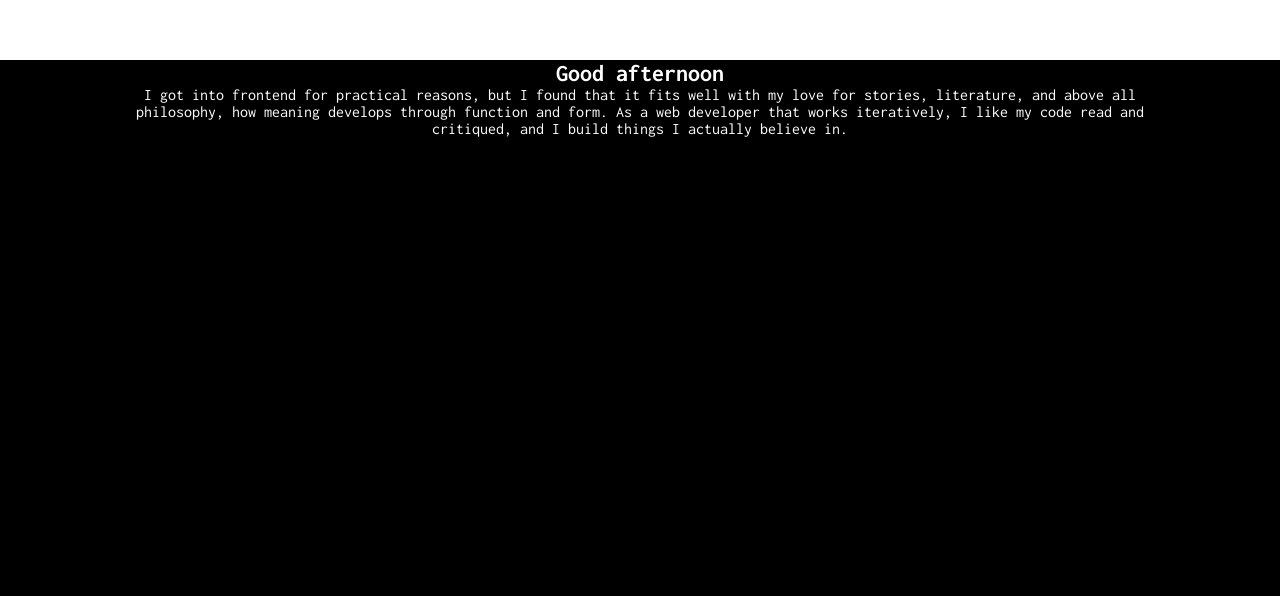
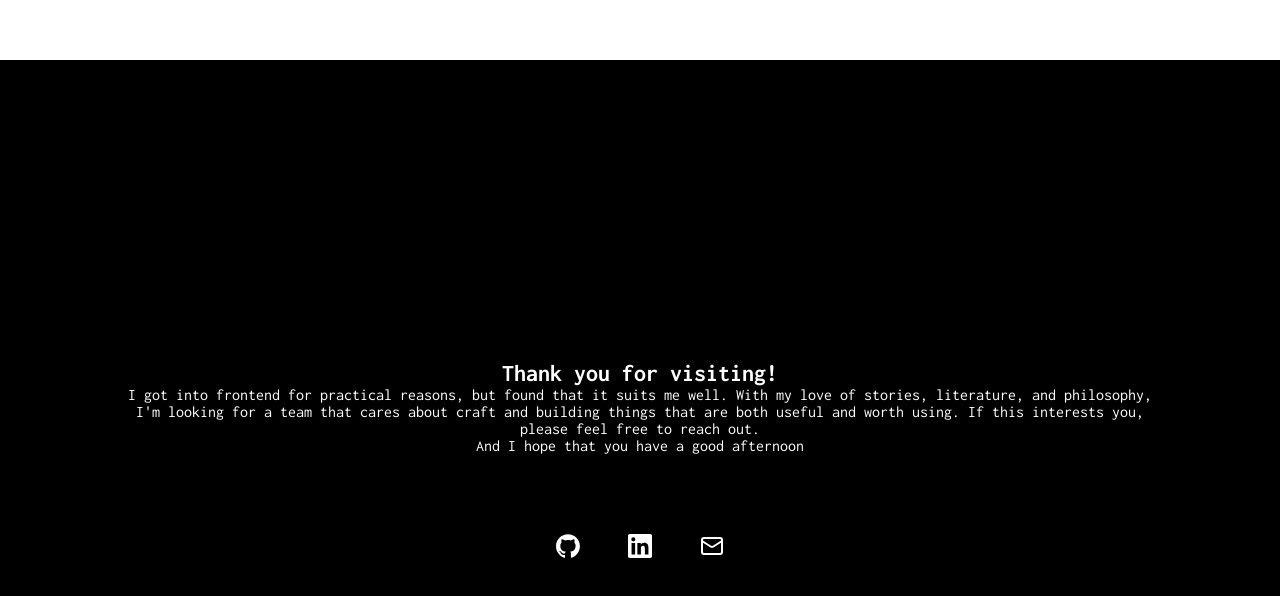
Before and after one commit to KungSisyfos/philipandersson.dev, a SvelteKit app: page / in a window 1280 px wide. Shown: the part 3471-4067 px from the top of the page. Built offline with nearby package versions, Linux system fonts and the light colour scheme.

Commit message:
added about section

```diff
--- a/package.json
+++ b/package.json
@@ -59,6 +59,6 @@
 		"svelte"
 	],
 	"dependencies": {
-		"lucide-svelte": "^0.577.0"
+		"@lucide/svelte": "^1.0.0-rc.0"
 	}
 }
--- a/src/routes/+page.svelte
+++ b/src/routes/+page.svelte
@@ -1,5 +1,7 @@
 <script>
 	import ProjectCard from '$lib/components/ProjectCard.svelte';
+
+	import Mail from '@lucide/svelte/icons/mail';
 
 	const hourOfTheDay = new Date().getHours();
 </script>
@@ -39,13 +41,65 @@
 
 <section id="about">
 	<div class="about-content">
-		<h2>{hourOfTheDay < 12 ? 'Good morning' : 'Good afternoon'}</h2>
+		<h2>Thank you for visiting!</h2>
 		<p>
-			I got into frontend for practical reasons, but I found that it fits well with my love for
-			stories, literature, and above all philosophy, how meaning develops through function and form.
-			As a web developer that works iteratively, I like my code read and critiqued, and I build
-			things I actually believe in.
+			I got into frontend for practical reasons, but found that it suits me well. With my love of
+			stories, literature, and philosophy, I'm looking for a team that cares about craft and
+			building things that are both useful and worth using. If this interests you, please feel free
+			to reach out.
 		</p>
+		<p>
+			And I hope that you have a {hourOfTheDay < 12
+				? 'good morning'
+				: hourOfTheDay < 18
+					? 'good afternoon'
+					: 'good evening'}
+		</p>
+	</div>
+	<div class="links">
+		<a href="https://github.com/KungSisyfos" aria-label="github link">
+			<svg
+				xmlns="http://www.w3.org/2000/svg"
+				width="24"
+				height="24"
+				viewBox="0 0 98 96"
+				fill="currentColor"
+			>
+				<path
+					d="M48.854 0C21.839 0 0 22 0 49.217c0 21.756 13.993 40.172 33.405 46.69 2.427.49
+  3.316-1.059 3.316-2.362 0-1.141-.08-5.052-.08-9.127-13.59
+  2.934-16.42-5.867-16.42-5.867-2.184-5.704-5.42-7.17-5.42-7.17-4.448-3.015.324-3.015.324-3.015
+  4.934.326 7.523 5.052 7.523 5.052 4.367 7.496 11.404 5.378 14.235 4.074.404-3.178 1.699-5.378
+  3.074-6.6-10.839-1.141-22.243-5.378-22.243-24.283 0-5.378 1.94-9.778
+  5.014-13.2-.485-1.222-2.184-6.275.486-13.038 0 0 4.125-1.304 13.426 5.052a46.97 46.97 0 0 1
+  12.214-1.63c4.125 0 8.33.571 12.213 1.63 9.302-6.356 13.427-5.052 13.427-5.052 2.67 6.763.97
+  11.816.485 13.038 3.155 3.422 5.015 7.822 5.015 13.2 0 18.905-11.404 23.06-22.324 24.283 1.78
+  1.548 3.316 4.481 3.316 9.126 0 6.6-.08 11.897-.08 13.526 0 1.304.89 2.853 3.316 2.364
+  19.412-6.52 33.405-24.935 33.405-46.691C97.707 22 75.788 0 48.854 0z"
+				/>
+			</svg>
+		</a>
+
+		<a href="https://www.linkedin.com/in/philip-andersson-022549228/" aria-label="linkedin link">
+			<svg
+				xmlns="http://www.w3.org/2000/svg"
+				width="24"
+				height="24"
+				viewBox="0 0 24 24"
+				fill="currentColor"
+				overflow="visible"
+			>
+				<path
+					d="M20.447 20.452h-3.554v-5.569c0-1.328-.027-3.037-1.852-3.037-1.853 0-2.136
+  1.445-2.136 2.939v5.667H9.351V9h3.414v1.561h.046c.477-.9 1.637-1.85 3.37-1.85 3.601 0 4.267
+  2.37 4.267 5.455v6.286zM5.337 7.433a2.062 2.062 0 0 1-2.063-2.065 2.064 2.064 0 1 1 2.063
+  2.065zm1.782 13.019H3.555V9h3.564v11.452zM22.225 0H1.771C.792 0 0 .774 0 1.729v20.542C0
+  23.227.792 24 1.771 24h20.451C23.2 24 24 23.227 24 22.271V1.729C24 .774 23.2 0 22.222
+  0h.003z"
+				/>
+			</svg>
+		</a>
+		<a href="mailto:ph.andersson@proton.me"><Mail /></a>
 	</div>
 </section>
 
@@ -113,13 +167,24 @@
 		display: flex;
 		flex-direction: column;
 		align-items: center;
+		justify-content: center;
 		height: 100vh;
 		width: 100vw;
+		gap: 5rem;
 	}
 	.about-content {
 		width: 80vw;
 		color: #fff;
 		text-align: center;
+	}
+	.links {
+		display: flex;
+		justify-content: center;
+		gap: 3rem;
+		color: #fff;
+	}
+	.links a {
+		color: #fff;
 	}
 
 	@media (min-width: 480px) {
```
Also changed, not shown: 1 other file (tests, documents, lock files or other folders).
